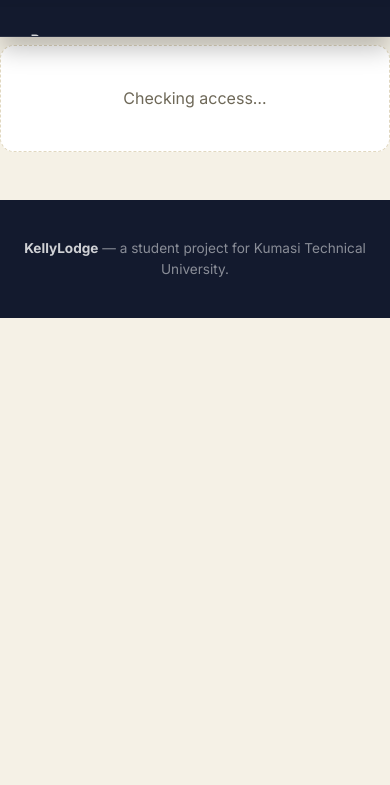
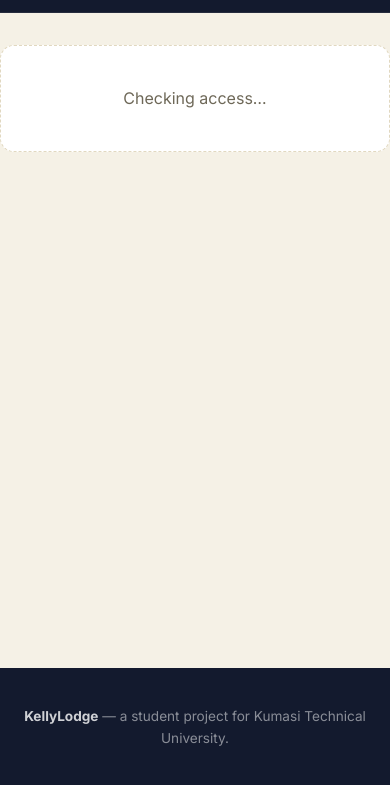
Before and after one commit to bambakudus-web/KellyLodge, a website: page public/post.html in a window 390 px wide. Shown: the part 57-842 px from the top of the page. Drawn offline with Linux system fonts and the light colour scheme; no server answers.

Commit message:
Fix mobile nav border artifact and stick footer to bottom on short pages

```diff
--- a/public/css/style.css
+++ b/public/css/style.css
@@ -55,6 +55,9 @@ body {
   color: var(--ink);
   line-height: 1.55;
   -webkit-font-smoothing: antialiased;
+  min-height: 100vh;
+  display: flex;
+  flex-direction: column;
 }
 
 h1, h2, h3 {
@@ -573,7 +576,7 @@ select:focus, input:focus, textarea:focus, button:focus {
   color: rgba(255,255,255,0.5);
   font-size: 0.85rem;
   background: var(--night);
-  margin-top: 3rem;
+  margin-top: auto;
 }
 .site-footer strong { color: rgba(255,255,255,0.8); }
 
@@ -1031,14 +1034,18 @@ table.admin-table tr:hover { background: rgba(192, 138, 33, 0.04); }
     flex-direction: column;
     align-items: stretch;
     gap: 0;
+    padding: 0 1rem;
+    max-height: 0;
+    overflow: hidden;
+    transition: max-height 0.25s ease, padding 0.25s ease;
+  }
+  #site-nav.open {
+    max-height: 420px;
+    overflow-y: auto;
     padding: 0.6rem 1rem 1.2rem;
     border-bottom: 1px solid rgba(255,255,255,0.1);
     box-shadow: 0 12px 24px rgba(0,0,0,0.25);
-    max-height: 0;
-    overflow: hidden;
-    transition: max-height 0.25s ease;
   }
-  #site-nav.open { max-height: 420px; overflow-y: auto; }
 
   .nav-links { flex-direction: column; align-items: stretch; gap: 0.2rem; }
   .site-header nav a {
```
